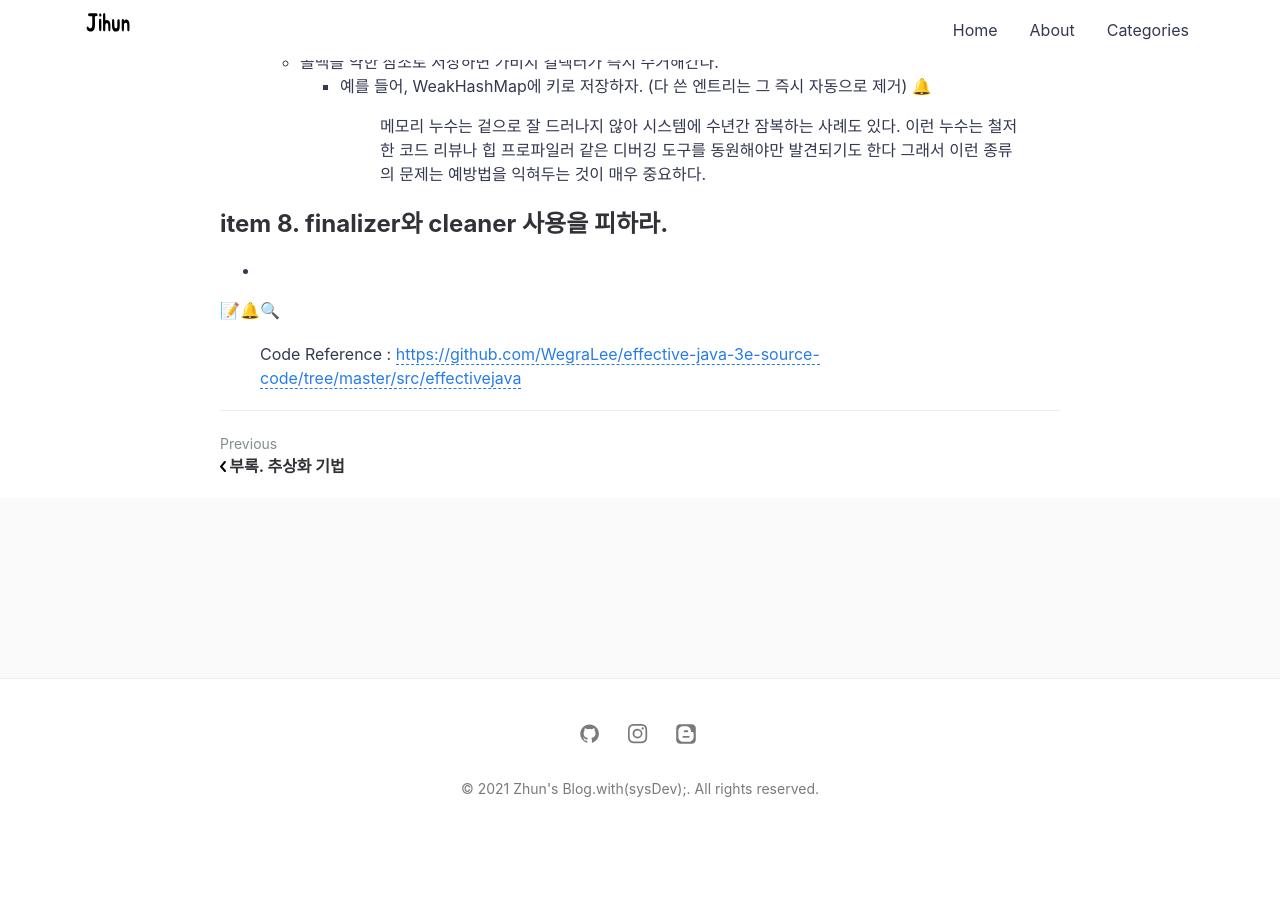
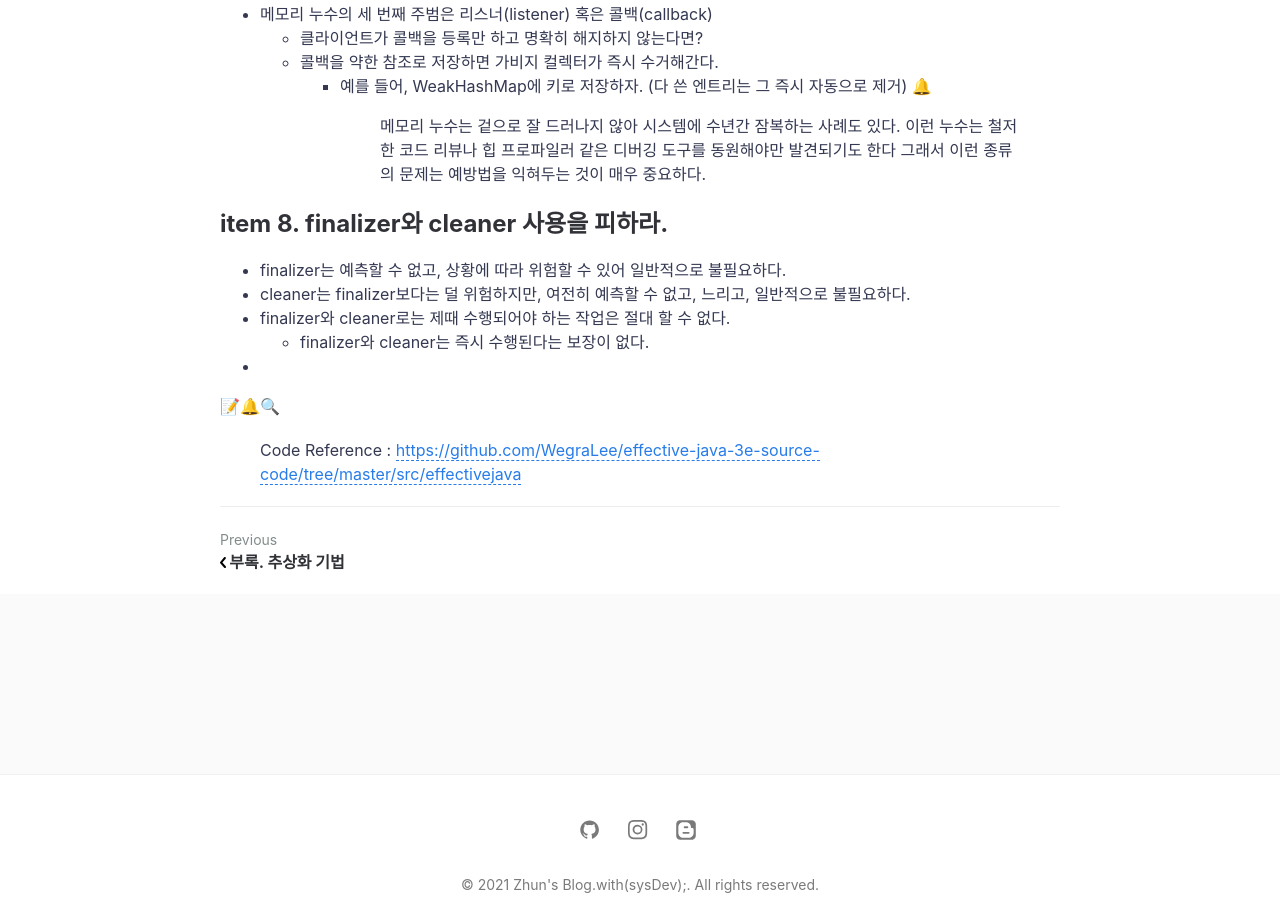
Before and after one commit to jihunparkme/jihunparkme.github.io, a Jekyll site: the page built from _posts/2021-03-02-EffectiveJava_객체_생성과_파괴.md, in a window 1280 px wide and 900 px high, scrolled down 10027 px. Built offline with Jekyll 4.4.1, drawn with Linux system fonts in a browser that asks for light colours; comment, search, counter and statistics services are not loaded; before the commit the page ends 10871 px from its top, so only the background shows below that.

Commit message:
add contents

```diff
--- a/_posts/2021-03-02-EffectiveJava_객체_생성과_파괴.md
+++ b/_posts/2021-03-02-EffectiveJava_객체_생성과_파괴.md
@@ -467,6 +467,10 @@
 
 ## item 8. finalizer와 cleaner 사용을 피하라.
 
+- finalizer는 예측할 수 없고, 상황에 따라 위험할 수 있어 일반적으로 불필요하다.
+- cleaner는 finalizer보다는 덜 위험하지만, 여전히 예측할 수 없고, 느리고, 일반적으로 불필요하다.
+- finalizer와 cleaner로는 제때 수행되어야 하는 작업은 절대 할 수 없다.
+  - finalizer와 cleaner는 즉시 수행된다는 보장이 없다.
 -
 
 
```
